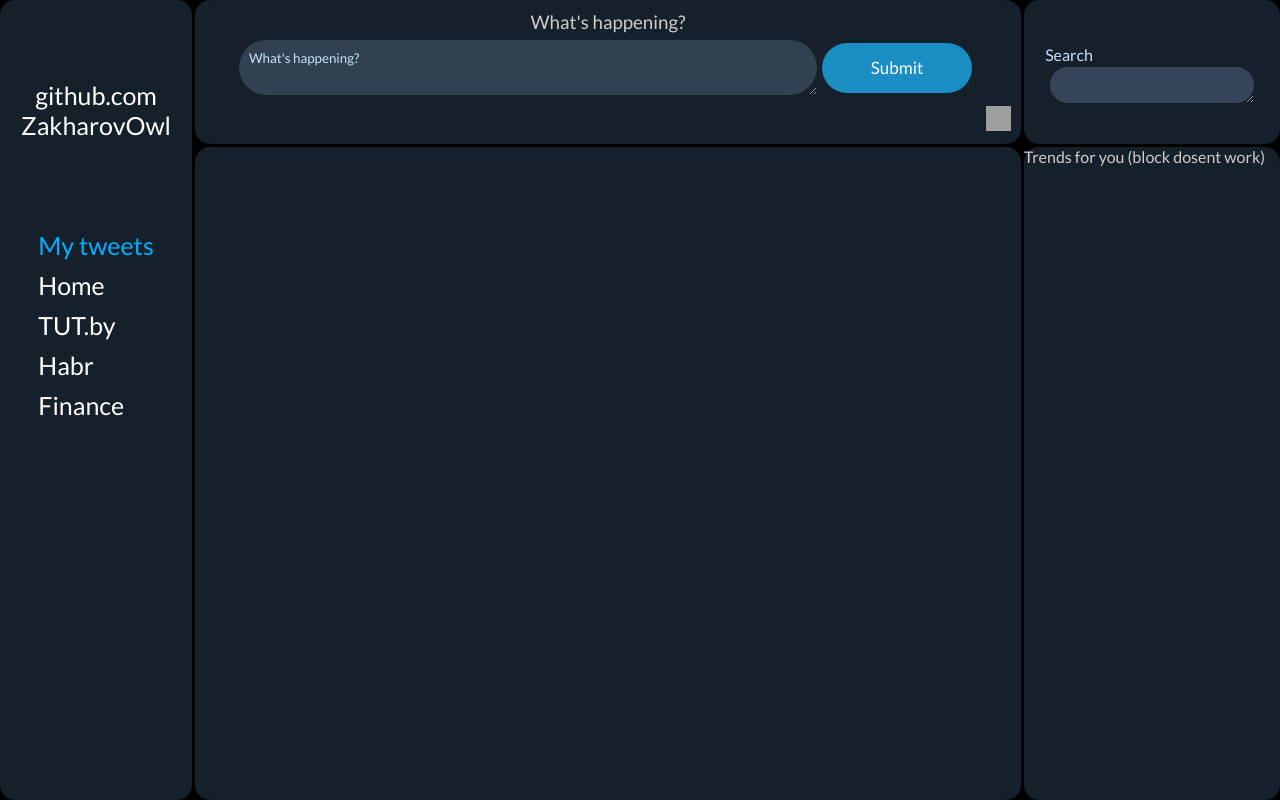
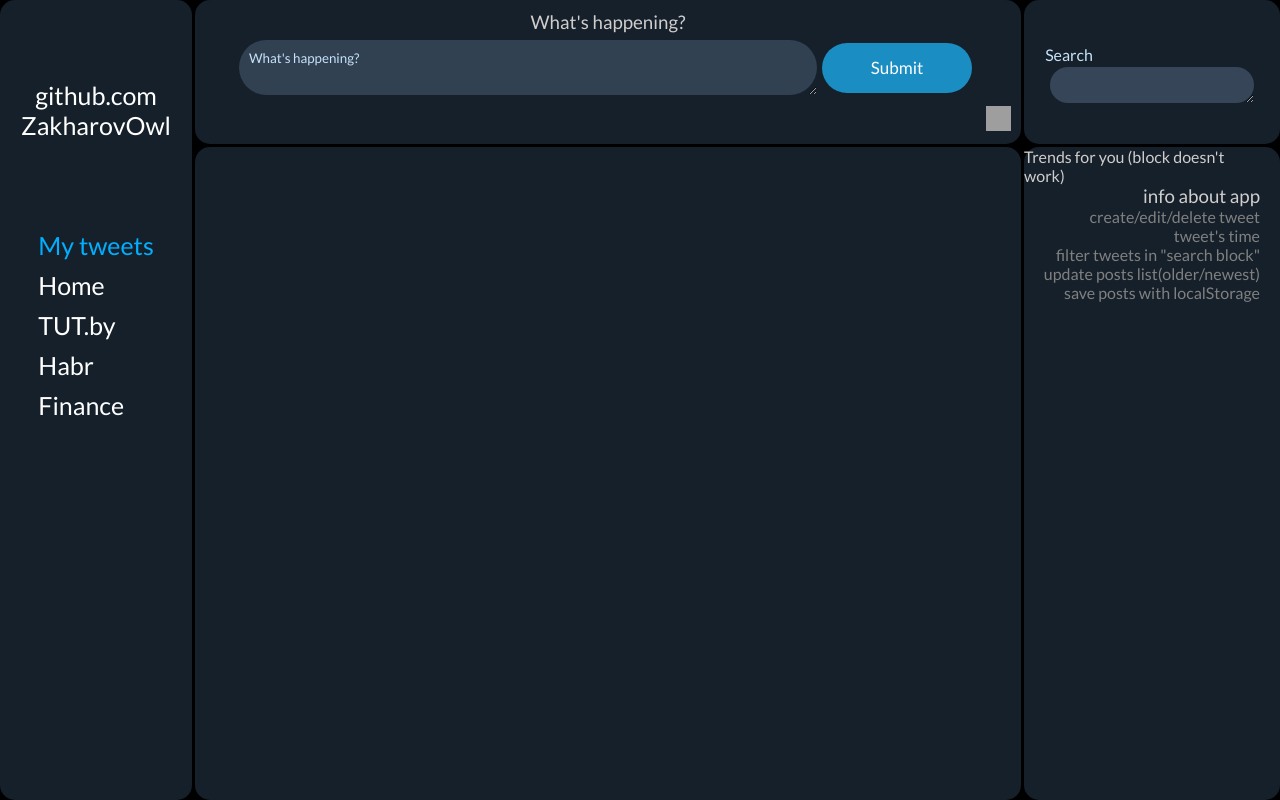
Before and after one commit to ZakharovOwl/music-app-react, a React (Create React App) app in the folder news-app/: page /mytweets in a window 1280 px wide. Built offline with nearby package versions, Linux system fonts and the light colour scheme; grey boxes are pictures that could not be loaded.

Commit message:
feat: add styles Treands

```diff
--- a/news-app/src/components/MyTweets/TweetsDetals/Trends.jsx
+++ b/news-app/src/components/MyTweets/TweetsDetals/Trends.jsx
@@ -3,7 +3,13 @@ import React from "react";
 const Trends= () => {
   return (
     <div className='trends-wrapper'>
-      <h4>Trends for you (block dosent work)</h4>
+      <h4>Trends for you (block doesn't work)</h4>
+      <h3>info about app</h3>
+      <p>create/edit/delete tweet</p>
+      <p>tweet's time</p>
+      <p>filter tweets in "search block"</p>
+      <p>update posts list(older/newest)</p>
+      <p>save posts with localStorage</p>
     </div>
   );
 };
--- a/news-app/src/styles/App.scss
+++ b/news-app/src/styles/App.scss
@@ -1,5 +1,6 @@
 @import "./MyTweets";
 @import "./Navnar";
+@import "./Treends";
 
 * {
   margin: 0;
--- /dev/null
+++ b/news-app/src/styles/_Treends.scss
@@ -0,0 +1,13 @@
+.trends-wrapper {
+  display: flex;
+  flex-direction: column;
+  align-items: flex-end;
+  h3,
+  h4 {
+    margin-right: 20px;
+  }
+  p {
+    color: grey;
+    margin-right: 20px;
+  }
+}
```
Also changed, not shown: 1 other file (tests, documents, lock files or other folders).
